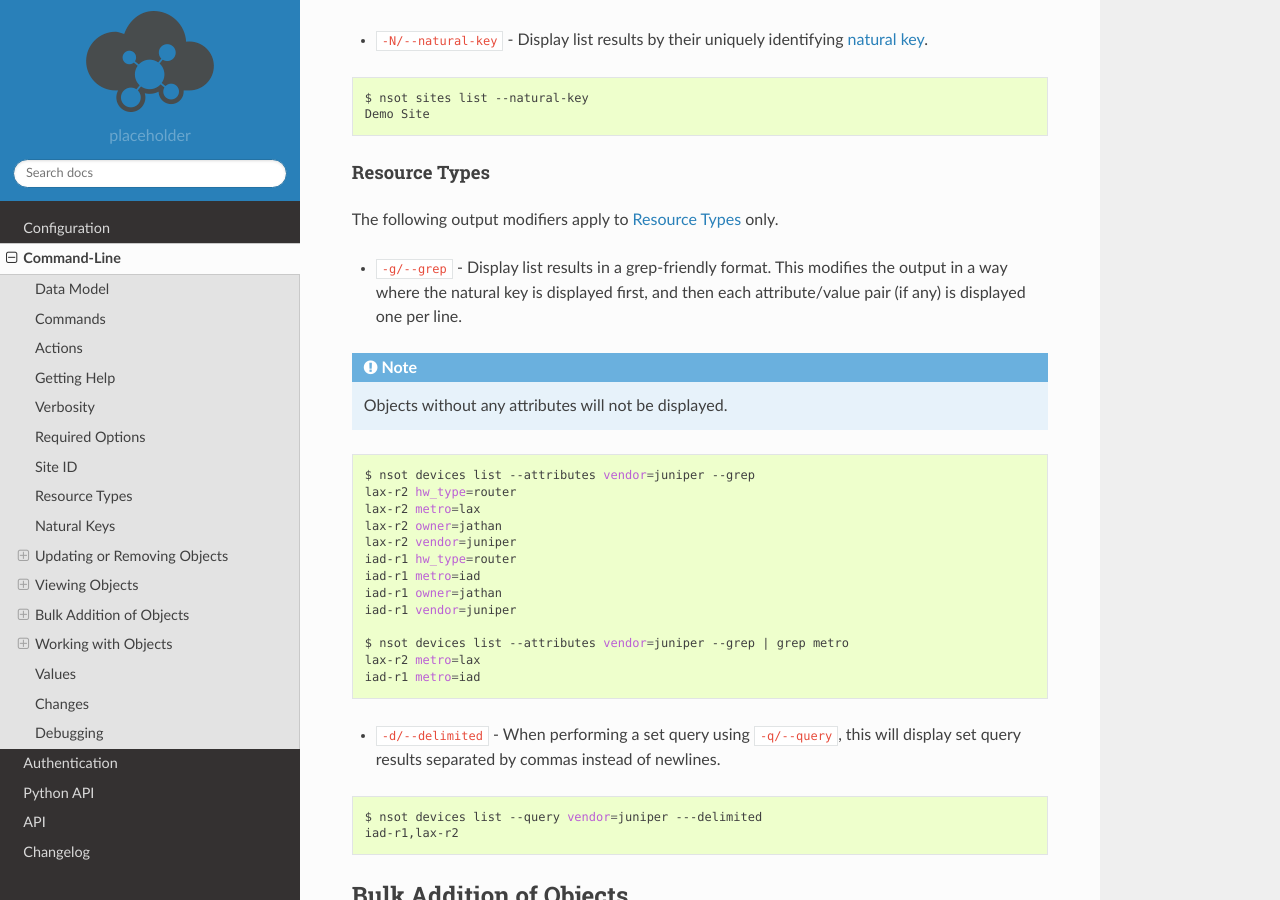
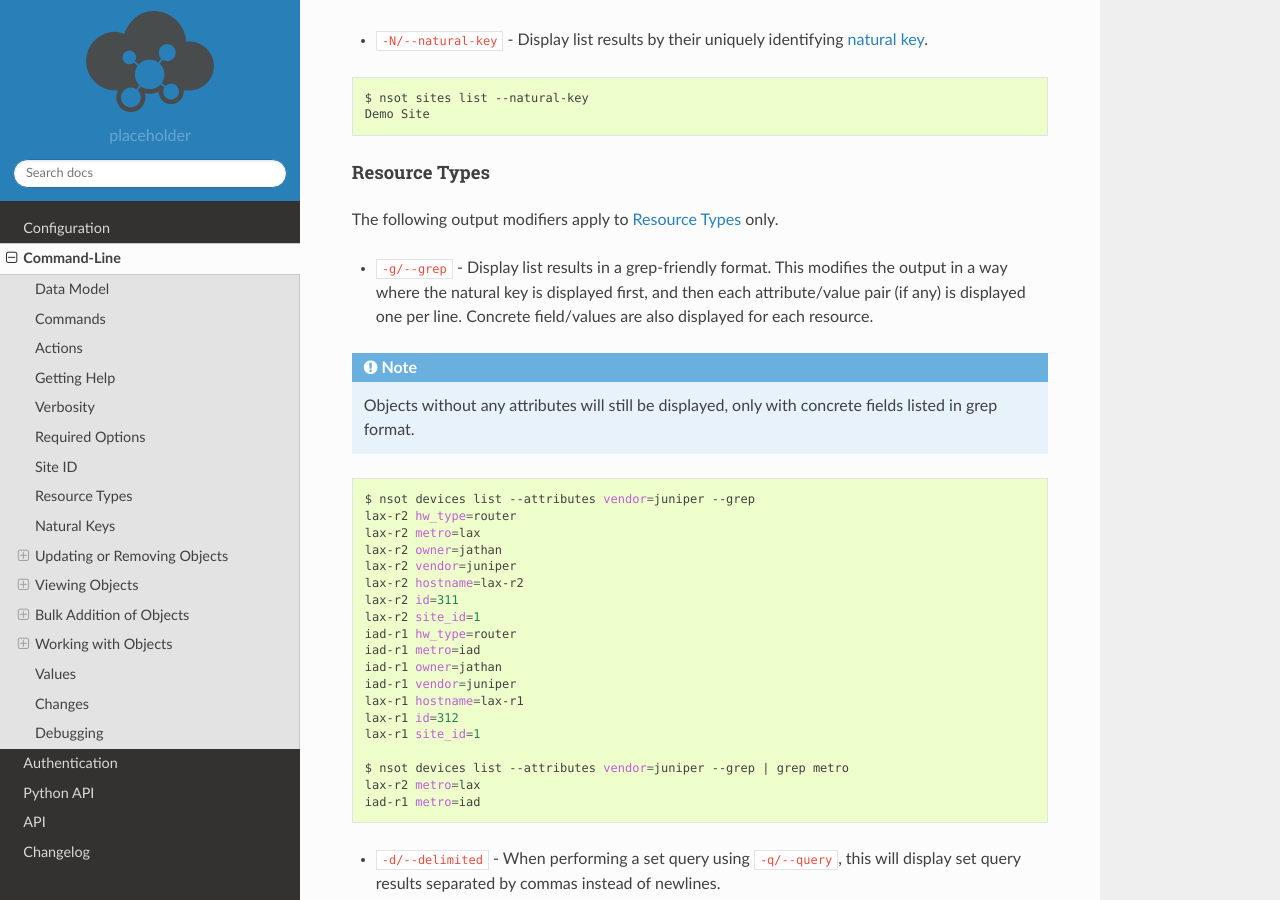
Before and after one commit to dropbox/pynsot, a Sphinx documentation site: the page built from docs/cli.rst, in a window 1280 px wide and 900 px high, scrolled down 6126 px. Built offline with Sphinx 7.4.7 and the Read the Docs theme 2.0.0, drawn with Linux system fonts in a browser that asks for light colours.

Commit message:
Updating docs to reflect changes in -g/--grep output (including concrete fields)

```diff
--- a/docs/cli.rst
+++ b/docs/cli.rst
@@ -329,10 +329,12 @@ The following output modifiers apply to :ref:`resource_types` only.
 
 * ``-g/--grep`` - Display list results in a grep-friendly format. This modifies
   the output in a way where the natural key is displayed first, and then each
-  attribute/value pair (if any) is displayed one per line.
+  attribute/value pair (if any) is displayed one per line. Concrete
+  field/values are also displayed for each resource.
 
 .. note::
-   Objects without any attributes will not be displayed.
+   Objects without any attributes will still be displayed, only with concrete
+   fields listed in grep format.
 
 .. code-block:: bash
 
@@ -341,10 +343,16 @@ The following output modifiers apply to :ref:`resource_types` only.
     lax-r2 metro=lax
     lax-r2 owner=jathan
     lax-r2 vendor=juniper
+    lax-r2 hostname=lax-r2
+    lax-r2 id=311
+    lax-r2 site_id=1
     iad-r1 hw_type=router
     iad-r1 metro=iad
     iad-r1 owner=jathan
     iad-r1 vendor=juniper
+    lax-r1 hostname=lax-r1
+    lax-r1 id=312
+    lax-r1 site_id=1
 
     $ nsot devices list --attributes vendor=juniper --grep | grep metro
     lax-r2 metro=lax
```
